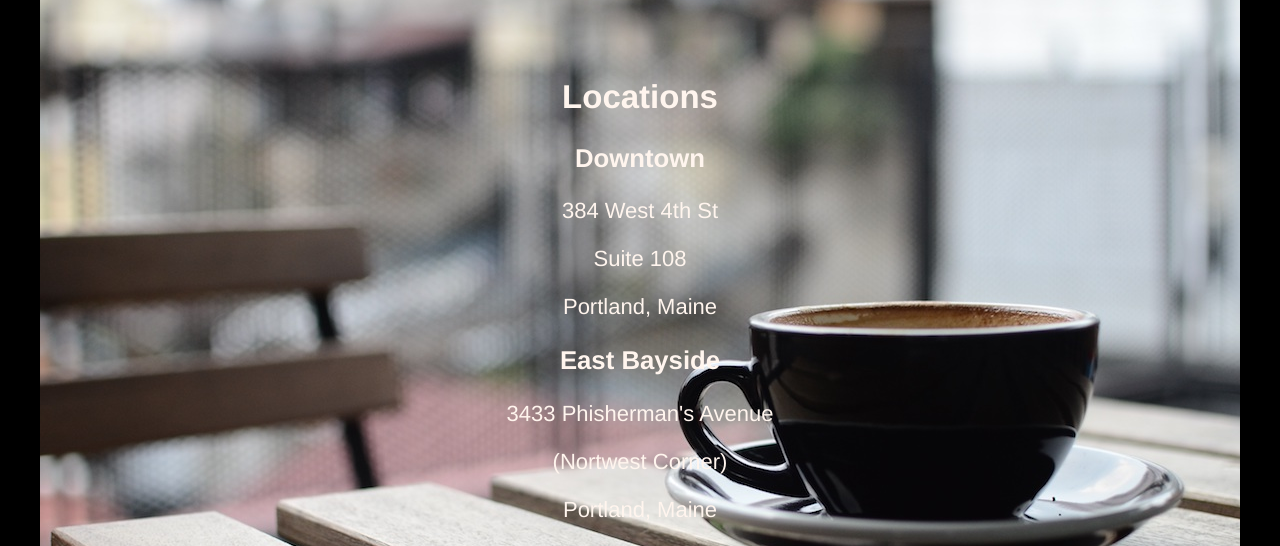
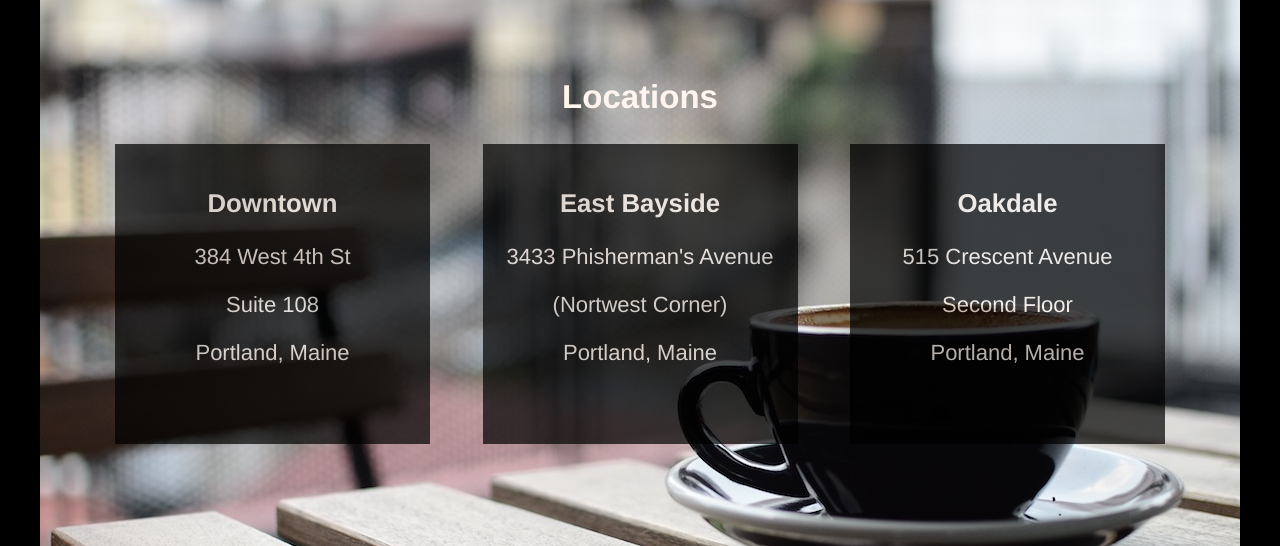
Before and after one commit to sebaspont/tea-cozy, a plain HTML site: page index.html in a window 1280 px wide. Shown: the part 1579-2125 px from the top of the page. Drawn offline with Linux system fonts and the light colour scheme.

Commit message:
added location-box-container and location-box styles

```diff
--- a/index.html
+++ b/index.html
@@ -58,7 +58,7 @@
 <!-- Locations -->
 <div id="locations">
   <div class="locations-banner">
-    <div class="locations-text">
+    <div>
       <h2>Locations<h2>
     </div>
     <div class="location-box-container">
--- a/style.css
+++ b/style.css
@@ -97,22 +97,21 @@ body {
   padding-top: 85px;
 }
 
-.locations-text {
-  text-align: center;
-}
-
-.locations-box-container {
-  /* max-width: 1050px;
-  margin: 0; */
+.location-box-container {
+  max-width: 1050px;
+  margin: 15px auto auto auto;
+  display: flex;
+  justify-content: space-between;
 }
 
 .location-box {
-  /* height: 300px;
-  width: 300px;
-  padding-top: 15px;
-  padding: 40px;
-  opacity: 1;
-  background-color: black; */
+  height: 300px;
+  padding: 20px;
+  margin-bottom: auto;
+  flex-basis: 30%;
+  box-sizing: border-box;
+  opacity: 0.7;
+  background-color: black;
 }
 
 .contact {
```
